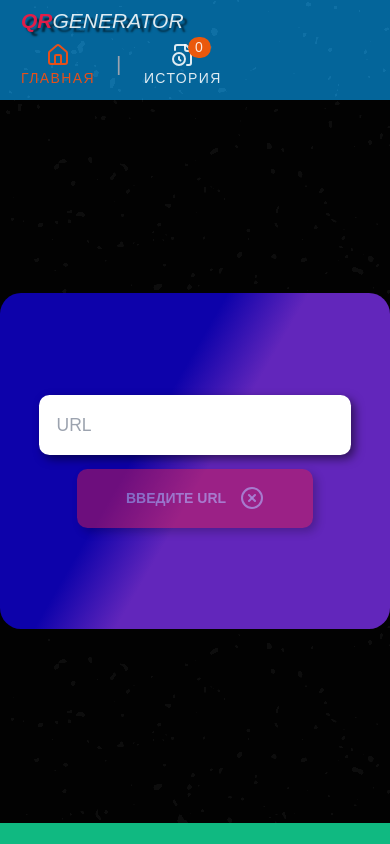
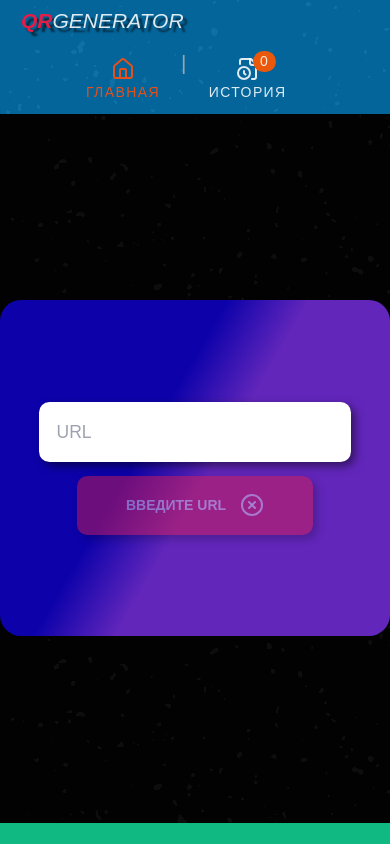
Before and after one commit to eugKlim/Generator_Qr-code, a React (Vite) app: page /home in a window 390 px wide. Built offline with nearby package versions, Linux system fonts and the light colour scheme.

Commit message:
improvement adaptive

```diff
--- a/src/components/Header.tsx
+++ b/src/components/Header.tsx
@@ -52,8 +52,8 @@ const Header = () => {
         <span className="text-rose-600 font-bold">Qr</span>Generator
       </h1>
 
-      <nav>
-        <ul className="flex items-center space-x-6 uppercase tracking-widest">
+      <nav className="sm:block sm:w-full sm:mt-4 md:w-auto md:mt-0">
+        <ul className="sm:inline-flex md:flex md:items-center space-x-6 uppercase tracking-widest">
           <NavItem
             className="header-link"
             onClick={() => dispatch(setInputValue(''))}
```
